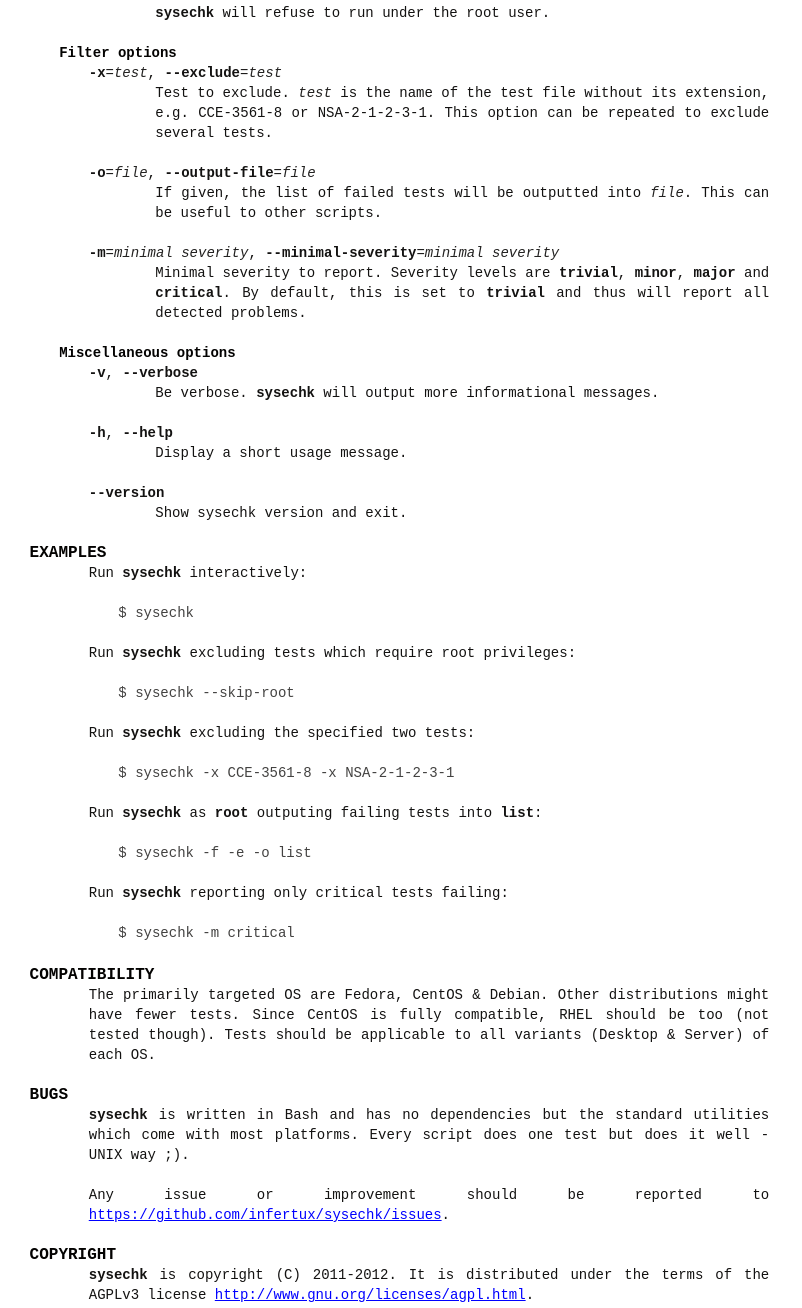
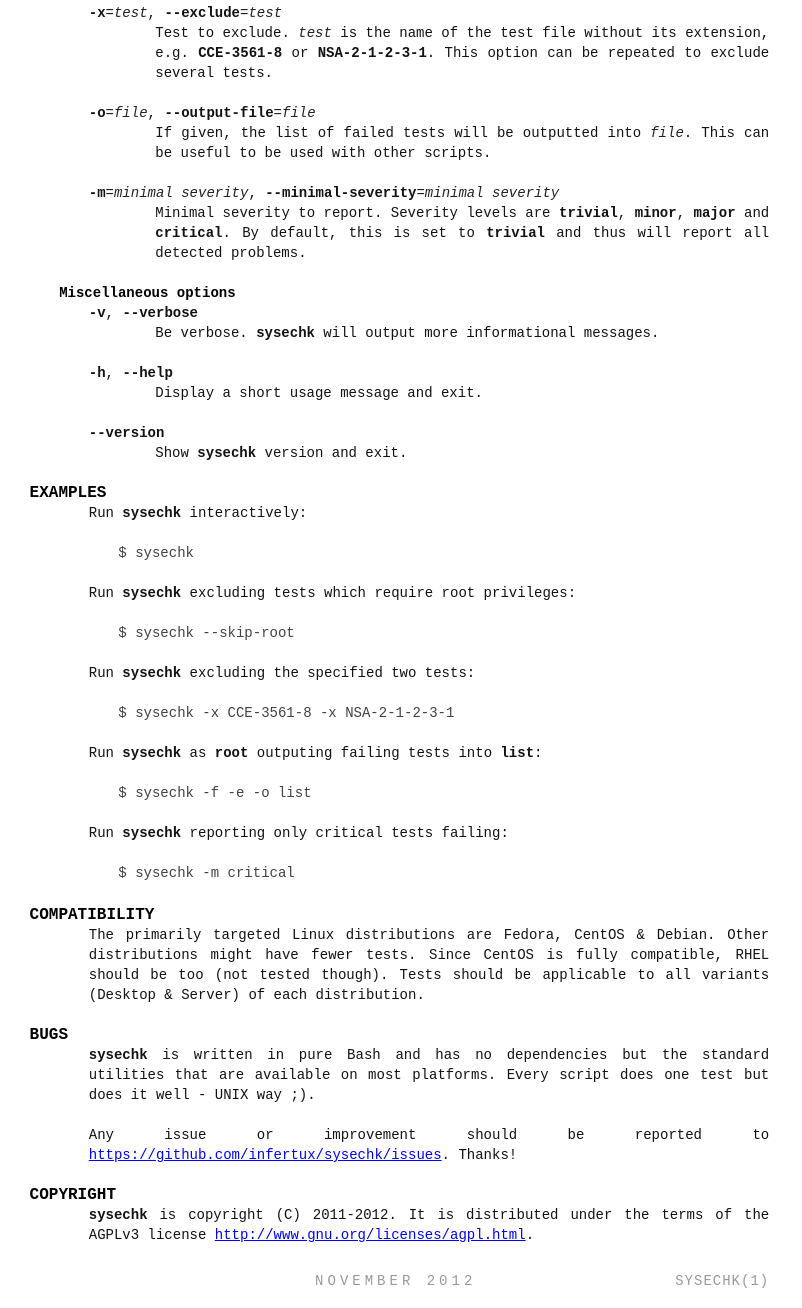
Before and after one commit to infertux/sysechk, a plain HTML site: page index.html in a window 1280 px wide. Shown: the part 1043-2351 px from the top of the page, without its empty margins (0-802 px from the left). Drawn offline with Linux system fonts and the light colour scheme.

Commit message:
Proofread the man

```diff
--- a/index.html
+++ b/index.html
@@ -108,9 +108,6 @@
 
 <h2 id="OPTIONS">OPTIONS</h2>
 
-<p>These options control whether output is written to file(s), standard output, or
-directly to a man pager.</p>
-
 <h3 id="Root-related-options">Root related options</h3>
 
 <dl>
@@ -129,10 +126,10 @@
 
 <dl>
 <dt><code>-x</code>=<var>test</var>, <code>--exclude</code>=<var>test</var></dt><dd><p>Test to exclude.
-<var>test</var> is the name of the test file without its extension, e.g. CCE-3561-8 or NSA-2-1-2-3-1.
+<var>test</var> is the name of the test file without its extension, e.g. <code>CCE-3561-8</code> or <code>NSA-2-1-2-3-1</code>.
 This option can be repeated to exclude several tests.</p></dd>
 <dt><code>-o</code>=<var>file</var>, <code>--output-file</code>=<var>file</var></dt><dd><p>If given, the list of failed tests will be outputted into <var>file</var>.
-This can be useful to other scripts.</p></dd>
+This can be useful to be used with other scripts.</p></dd>
 <dt><code>-m</code>=<var>minimal severity</var>, <code>--minimal-severity</code>=<var>minimal severity</var></dt><dd><p>Minimal severity to report.
 Severity levels are <code>trivial</code>, <code>minor</code>, <code>major</code> and <code>critical</code>.
 By default, this is set to <code>trivial</code> and thus will report all detected problems.</p></dd>
@@ -144,8 +141,8 @@
 <dl>
 <dt><code>-v</code>, <code>--verbose</code></dt><dd><p>Be verbose.
 <strong>sysechk</strong> will output more informational messages.</p></dd>
-<dt><code>-h</code>, <code>--help</code></dt><dd><p>Display a short usage message.</p></dd>
-<dt><code>--version</code></dt><dd><p>Show sysechk version and exit.</p></dd>
+<dt><code>-h</code>, <code>--help</code></dt><dd><p>Display a short usage message and exit.</p></dd>
+<dt><code>--version</code></dt><dd><p>Show <strong>sysechk</strong> version and exit.</p></dd>
 </dl>
 
 
@@ -178,17 +175,17 @@
 
 <h2 id="COMPATIBILITY">COMPATIBILITY</h2>
 
-<p>The primarily targeted OS are Fedora, CentOS &amp; Debian.
+<p>The primarily targeted Linux distributions are Fedora, CentOS &amp; Debian.
 Other distributions might have fewer tests.
 Since CentOS is fully compatible, RHEL should be too (not tested though).
-Tests should be applicable to all variants (Desktop &amp; Server) of each OS.</p>
+Tests should be applicable to all variants (Desktop &amp; Server) of each distribution.</p>
 
 <h2 id="BUGS">BUGS</h2>
 
-<p><strong>sysechk</strong> is written in Bash and has no dependencies but the standard utilities which come with most platforms.
+<p><strong>sysechk</strong> is written in pure Bash and has no dependencies but the standard utilities that are available on most platforms.
 Every script does one test but does it well - UNIX way ;).</p>
 
-<p>Any issue or improvement should be reported to <a href="https://github.com/infertux/sysechk/issues" data-bare-link="true">https://github.com/infertux/sysechk/issues</a>.</p>
+<p>Any issue or improvement should be reported to <a href="https://github.com/infertux/sysechk/issues" data-bare-link="true">https://github.com/infertux/sysechk/issues</a>. Thanks!</p>
 
 <h2 id="COPYRIGHT">COPYRIGHT</h2>
 
```
